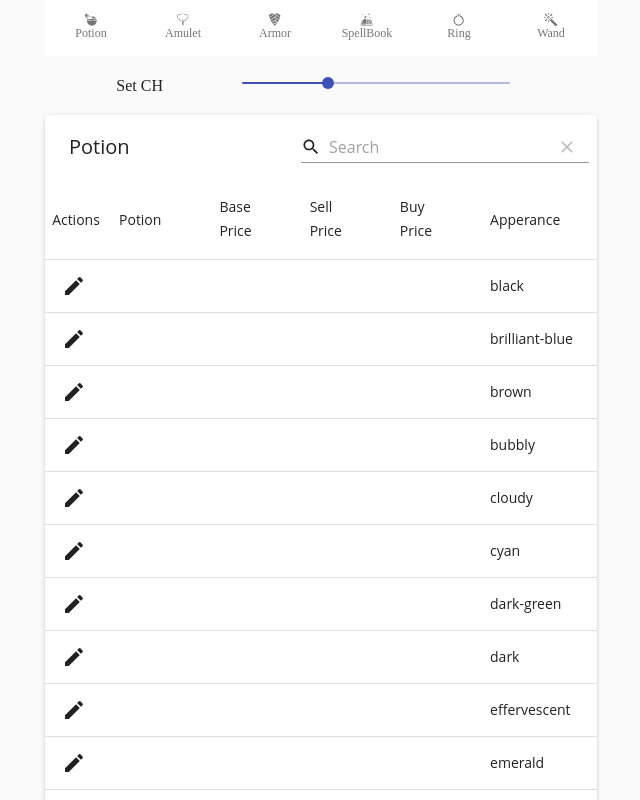
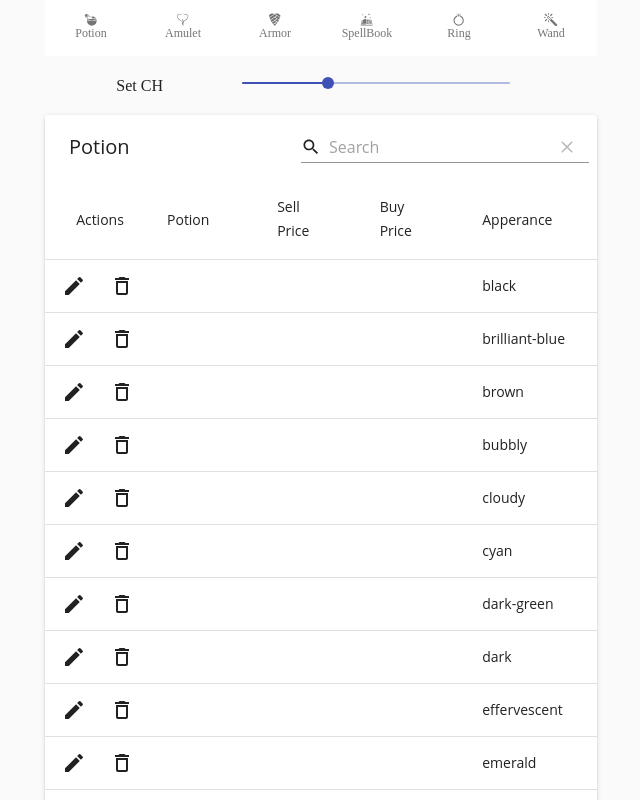
Before and after one commit to Hajin-dev/Nethack-ID-MEMO, a React (Create React App) app: page /Potion in a window 1280 px wide. Shown: the top 800 px of the page, without its empty margins (319-959 px from the left). Built offline with nearby package versions, Linux system fonts and the light colour scheme.

Commit message:
proto ver Potion tabe & starting SpellBook Edit

```diff
--- a/src/App.js
+++ b/src/App.js
@@ -102,6 +102,47 @@ function App() {
     {no:23,ap: "white",base:0, name: 0},
     {no:24,ap: "yellow",base:0, name: 0},
   ])
+  const [bookDB,setBook] = useState([
+    {no:0, ap: "bronze",base: 0, name: 0},
+    {no:1, ap: "cloth",base: 0, name: 0},
+    {no:2, ap: "copper",base: 0, name: 0},
+    {no:3, ap: "cyan",base: 0, name: 0},
+    {no:4, ap: "dark blue",base: 0, name: 0},
+    {no:5, ap: "dark brown",base: 0, name: 0},
+    {no:6, ap: "dark green",base: 0, name: 0},
+    {no:7, ap: "dog eared",base: 0, name: 0},
+    {no:8, ap: "dull",base: 0, name: 0},
+    {no:9, ap: "dusty",base: 0, name: 0},
+    {no:10, ap: "glittering",base: 0, name: 0},
+    {no:11, ap: "gold",base: 0, name: 0},
+    {no:12, ap: "gray",base: 0, name: 0},
+    {no:13, ap: "indigo",base: 0, name: 0},
+    {no:14, ap: "leather",base: 0, name: 0},
+    {no:15, ap: "light blue",base: 0, name: 0},
+    {no:16, ap: "light brown",base: 0, name: 0},
+    {no:17, ap: "light green",base: 0, name: 0},
+    {no:18, ap: "magenta",base: 0, name: 0},
+    {no:19, ap: "mottled",base: 0, name: 0},
+    {no:20, ap: "orange",base: 0, name: 0},
+    {no:21, ap: "parchment",base: 0, name: 0},
+    {no:22, ap: "pink",base: 0, name: 0},
+    {no:23, ap: "plaid",base: 0, name: 0},
+    {no:24, ap: "purple",base: 0, name: 0},
+    {no:25, ap: "ragged",base: 0, name: 0},
+    {no:26, ap: "red",base: 0, name: 0},
+    {no:27, ap: "shining",base: 0, name: 0},
+    {no:28, ap: "silver",base: 0, name: 0},
+    {no:29, ap: "stained",base: 0, name: 0},
+    {no:30, ap: "tan",base: 0, name: 0},
+    {no:31, ap: "thick",base: 0, name: 0},
+    {no:32, ap: "thin",base: 0, name: 0},
+    {no:33, ap: "turquoise",base: 0, name: 0},
+    {no:34, ap: "vellum",base: 0, name: 0},
+    {no:35, ap: "velvet",base: 0, name: 0},
+    {no:36, ap: "violet",base: 0, name: 0},
+    {no:37, ap: "white",base: 0, name: 0},
+    {no:38, ap: "wrinkled",base: 0, name: 0},
+    {no:39, ap: "yellow",base: 0, name: 0}])
   var k = 1;
   function setValue (){ //CH에 따른 가격 보정 (price will multiplied by CH )
     if (ch<6) k=2;
@@ -115,7 +156,6 @@ function App() {
       price[i].b1=Math.round(v.value*k)
       price[i].b2=Math.round(v.value*k*(4/3))
     })
-    console.log(theme)
     }
   setValue();
   function calPotion(x) {
@@ -148,7 +188,7 @@ function App() {
         <Route path="/Amulet" theme={theme} element={<Amulet amuletDB={amuletDB} setAmulet={setAmulet}/>} />
         <Route path="/Armor" theme={theme} element={<Armor/>} />
         <Route path="/Scroll" theme={theme} element={<Scroll/>} />
-        <Route path="/SpellBook" theme={theme} element={<SpellBook/>} />
+        <Route path="/SpellBook" theme={theme} element={<SpellBook bookDB={bookDB} price={price} setBook={setBook}/>} />
         <Route path="/Potion" theme={theme} element={<Potion potionDB={potionDB} price={price} setPotion={calPotion}/>} />
         <Route path="/Ring" theme={theme} element={<Ring/>} />
         <Route path="/Wand" theme={theme} element={<Wand/>} />
--- a/src/pages/Amulet.js
+++ b/src/pages/Amulet.js
@@ -79,7 +79,17 @@ function Amulet(props) {
         props.setAmulet([...dataUpdate]);
         resolve();
       }, 500)
-    })
+    }),onRowDelete: rowData=>{
+      return new Promise((resolve, reject)=>{
+        setTimeout(()=>{
+          const resetRow=[...props.amuletDB];
+          const index = rowData.tableData.id;
+          resetRow[index].name=0
+          props.setAmulet([...resetRow])
+          resolve();
+        },500)
+      })
+    }
     }}
     options={{
       paging:false
--- a/src/pages/Potion.js
+++ b/src/pages/Potion.js
@@ -1,4 +1,6 @@
-import React, { forwardRef } from 'react';
+import _ from 'lodash'
+
+import React, {forwardRef } from 'react';
 import MaterialTable from 'material-table';
 
 import AddBox from '@material-ui/icons/AddBox';
@@ -16,6 +18,7 @@ import Remove from '@material-ui/icons/Remove';
 import SaveAlt from '@material-ui/icons/SaveAlt';
 import Search from '@material-ui/icons/Search';
 import ViewColumn from '@material-ui/icons/ViewColumn';
+import { FormControl,MenuItem, Select } from '@material-ui/core';
 const tableIcons = {
   Add: forwardRef((props, ref) => <AddBox {...props} ref={ref} />),
   Check: forwardRef((props, ref) => <Check {...props} ref={ref} />),
@@ -62,43 +65,7 @@ const tableIcons = {
   24:300,
   25:300};*/
 function Potion(props) {
-  const baseSet = {
-    0 : "",
-    1 : 50,
-    2 : 100,
-    3 : 150,
-    4 : 200,
-    5 : 250,
-    6 : 300,
-    7 : "150 or 200"
-  }
-  const sellSet = {}
-  const buySet = {}
-  Object.entries(baseSet).forEach(([key,value],i,a)=>{
-    if (key==="0"){
-      sellSet[key]=""}
-    else if (key==="7"){
-      sellSet[key]="75?"
-    }
-    else{
-      sellSet[key]=props.price.find(x=>Number(x.value)===Number(value)).s1+"("+props.price.find(x=>Number(x.value)===Number(value)).s2+")"}})
-  Object.entries(baseSet).forEach(([key,value],i,a)=>{
-    if (key==="0"){
-      buySet[key]=""}
-    else if (key==="7"){
-      buySet[key]=props.price.find(x=>Number(x.value)===200).b1+"?"
-    }
-    else{
-      buySet[key]=props.price.find(x=>Number(x.value)===Number(value)).b1+"("+props.price.find(x=>Number(x.value)===Number(value)).b2+")"}})
-  const columns = [
-    { field: "name",title: "Potion", canEdit: "always",
-    validate: rowData=>{
-      console.log(baseSet)
-      for (let x of props.potionDB){
-        if ((x.no !== rowData.no)&&(x.name === rowData.name)&&(rowData.name!==0)) return 'overlapped!'
-      }
-      return ''},
-    lookup: {
+  const potionInfo =  {
     0:"",
     1:"booze",
     2:"fruit juice",
@@ -124,12 +91,74 @@ function Potion(props) {
     22:"oil",
     23:"gain ability",
     24:"gain level",
-      25:"paralysis"
+    25:"paralysis"}
+  function setAvailable(x){
+    if (0===Number(x)) return(potionInfo)
+    if (1===Number(x)) return(_.pick(potionInfo,_.range(1,5)))
+    if (2===Number(x)) return(_.pick(potionInfo,_.range(5,11)))
+    if (3===Number(x)) return(_.pick(potionInfo,_.range(11,16)))
+    if (4===Number(x)) return(_.pick(potionInfo,_.range(16,21)))
+    if (5===Number(x)) return(_.pick(potionInfo,_.range(22,24)))
+    if (6===Number(x)) return(_.pick(potionInfo,_.range(24,26)))
+    if (7===Number(x)) return(_.pick(potionInfo,_.range(11,21)))
   }
+  const baseSet = {
+    0 : "",
+    1 : 50,
+    2 : 100,
+    3 : 150,
+    4 : 200,
+    5 : 250,
+    6 : 300,
+    7 : "150 or 200"}
+  const sellSet = {}
+  const buySet = {}
+  Object.entries(baseSet).forEach(([key,value],i,a)=>{
+    if (key==="0"){
+      sellSet[key]=""}
+    else if (key==="7"){
+      sellSet[key]="75?"
+    }
+    else{
+      sellSet[key]=props.price.find(x=>Number(x.value)===Number(value)).s1+"("+props.price.find(x=>Number(x.value)===Number(value)).s2+")"}})
+  Object.entries(baseSet).forEach(([key,value],i,a)=>{
+    if (key==="0"){
+      buySet[key]=""}
+    else if (key==="7"){
+      buySet[key]=props.price.find(x=>Number(x.value)===200).b1+"?"
+    }
+    else{
+      buySet[key]=props.price.find(x=>Number(x.value)===Number(value)).b1+"("+props.price.find(x=>Number(x.value)===Number(value)).b2+")"}})
+  const columns = [
+    { field: "name",title: "Potion", canEdit: "always",
+      validate: rowData=>{
+        for (let x of props.potionDB){
+          if ((x.no !== rowData.no)&&(x.name === rowData.name)&&(rowData.name!==0)) return 'overlapped!'
+        }
+        return ''},
+        editComponent:({value,onChange,rowData})=>{
+          const potionList =  _.toPairs(setAvailable(rowData.base))
+          return (<FormControl>
+            <Select
+            value={value}
+            onChange={(event)=>{
+              onChange(event.target.value);
+            }}>
+              {
+              potionList.map((x)=>(
+                <MenuItem key={x[0]} value={x[0]}>
+                  {x[1]}
+                </MenuItem>
+              ))
+            }
+            </Select>
+
+          </FormControl>)},
+        lookup: potionInfo
     },
-    { field:"base",title:"Base Price", editable:'always',
-      lookup:baseSet
-    },
+    /*{ field:"base",title:"Base Price", editable:'always',
+      lookup: baseSet
+    },*/
     { field:"base",title:"Sell Price", editable:'always',
       lookup: sellSet},
     { field:"base",title:"Buy Price", editable:'always',
@@ -144,21 +173,47 @@ function Potion(props) {
     data={props.potionDB}
     icons={tableIcons}
     editable={{
-      onRowUpdate: (newData, oldData) =>
-      new Promise((resolve, reject) => {
+      onRowUpdate: (newData, oldData) =>{
+        return new Promise((resolve, reject) =>{
           setTimeout(() => {
             const dataUpdate = [...props.potionDB];
             const index = oldData.tableData.id;
             dataUpdate[index] = newData;
+            if(Number(newData.name)!==0){
+              if(Number(newData.name)<5) dataUpdate[index].base=1
+              else if(Number(newData.name)<11) dataUpdate[index].base=2
+              else if(Number(newData.name)<16) dataUpdate[index].base=3
+              else if(Number(newData.name)<21) dataUpdate[index].base=4
+              else if(Number(newData.name)<24) dataUpdate[index].base=5
+              else if(Number(newData.name)<26) dataUpdate[index].base=6
+              }
             props.setPotion([...dataUpdate]);
             resolve();
-      }, 500)
+          }, 500)})},
+      onRowDelete: rowData=>{
+      return new Promise((resolve, reject)=>{
+        setTimeout(()=>{
+          const resetRow=[...props.potionDB];
+          const index = rowData.tableData.id;
+          resetRow[index].base=0
+          resetRow[index].name=0
+          props.setPotion([...resetRow])
+          resolve();
+        },500)
       })
+    }
         }}
         options={{
           paging:false
         }}
-
+    localization={{
+      body:{
+        deleteTooltip:"Reset",
+        editRow:{
+          deletText:"Reset?"
+        }
+      }
+    }}
     />
   )
 }
--- a/src/pages/SpellBook.js
+++ b/src/pages/SpellBook.js
@@ -1,8 +1,44 @@
-import * as React from 'react';
-import Button from '@material-ui/core/Button';
+import _ from 'lodash'
 
-function SpellBook() {
-  return <Button variant="contained">SpellBook</Button>;
+import React, {forwardRef } from 'react';
+import MaterialTable from 'material-table';
+
+import AddBox from '@material-ui/icons/AddBox';
+import ArrowDownward from '@material-ui/icons/ArrowDownward';
+import Check from '@material-ui/icons/Check';
+import ChevronLeft from '@material-ui/icons/ChevronLeft';
+import ChevronRight from '@material-ui/icons/ChevronRight';
+import Clear from '@material-ui/icons/Clear';
+import DeleteOutline from '@material-ui/icons/DeleteOutline';
+import Edit from '@material-ui/icons/Edit';
+import FilterList from '@material-ui/icons/FilterList';
+import FirstPage from '@material-ui/icons/FirstPage';
+import LastPage from '@material-ui/icons/LastPage';
+import Remove from '@material-ui/icons/Remove';
+import SaveAlt from '@material-ui/icons/SaveAlt';
+import Search from '@material-ui/icons/Search';
+import ViewColumn from '@material-ui/icons/ViewColumn';
+import { FormControl,MenuItem, Select } from '@material-ui/core';
+const tableIcons = {
+  Add: forwardRef((props, ref) => <AddBox {...props} ref={ref} />),
+  Check: forwardRef((props, ref) => <Check {...props} ref={ref} />),
+  Clear: forwardRef((props, ref) => <Clear {...props} ref={ref} />),
+  Delete: forwardRef((props, ref) => <DeleteOutline {...props} ref={ref} />),
+  DetailPanel: forwardRef((props, ref) => <ChevronRight {...props} ref={ref} />),
+  Edit: forwardRef((props, ref) => <Edit {...props} ref={ref} />),
+  Export: forwardRef((props, ref) => <SaveAlt {...props} ref={ref} />),
+  Filter: forwardRef((props, ref) => <FilterList {...props} ref={ref} />),
+  FirstPage: forwardRef((props, ref) => <FirstPage {...props} ref={ref} />),
+  LastPage: forwardRef((props, ref) => <LastPage {...props} ref={ref} />),
+  NextPage: forwardRef((props, ref) => <ChevronRight {...props} ref={ref} />),
+  PreviousPage: forwardRef((props, ref) => <ChevronLeft {...props} ref={ref} />),
+  ResetSearch: forwardRef((props, ref) => <Clear {...props} ref={ref} />),
+  Search: forwardRef((props, ref) => <Search {...props} ref={ref} />),
+  SortArrow: forwardRef((props, ref) => <ArrowDownward {...props} ref={ref} />),
+  ThirdStateCheck: forwardRef((props, ref) => <Remove {...props} ref={ref} />),
+  ViewColumn: forwardRef((props, ref) => <ViewColumn {...props} ref={ref} />)
+};
+function SpellBook(props){
+
 }
-
 export default SpellBook;
```
Also changed, not shown: 2 other files (tests, documents, lock files or other folders). Lines whose indentation alone changed are shown as unchanged.
